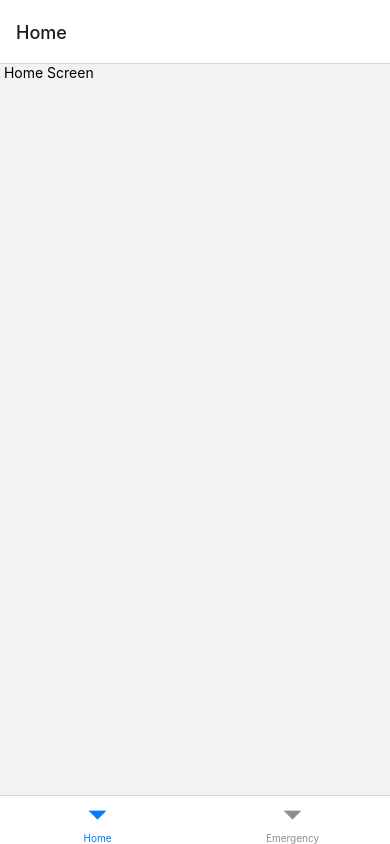
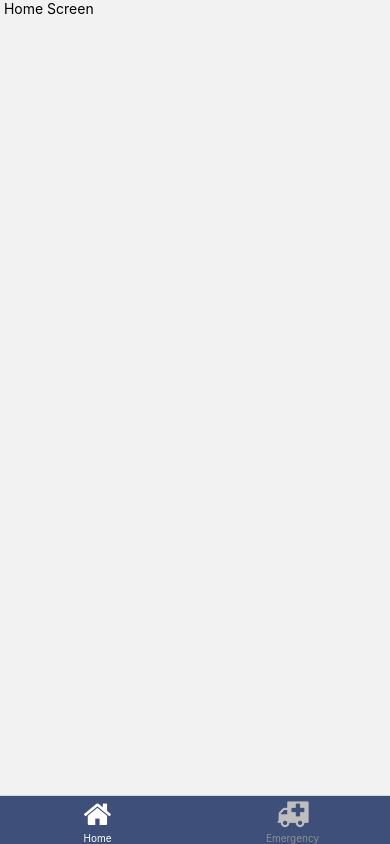
Before and after one commit to Hussein-omar-osman/covid-19-tracker-app-RN, a React Native app: screen / in a window 390 px wide. Built offline with nearby package versions, Linux system fonts and the light colour scheme.

Commit message:
adding icons at the bottom tabs

```diff
--- a/MainNavigation.js
+++ b/MainNavigation.js
@@ -3,15 +3,46 @@ import { NavigationContainer } from '@react-navigation/native';
 import { createBottomTabNavigator } from '@react-navigation/bottom-tabs';
 import Home from './components/Home';
 import Emergency from './components/Emergency';
+import Icon from 'react-native-vector-icons/FontAwesome';
 
 const Tab = createBottomTabNavigator();
 
 export default function MainNavigation() {
   return (
     <NavigationContainer>
-      <Tab.Navigator>
-        <Tab.Screen name='Home' component={Home}></Tab.Screen>
-        <Tab.Screen name='Emergency' component={Emergency}></Tab.Screen>
+      <Tab.Navigator
+        screenOptions={{
+          headerShown: false,
+          tabBarActiveTintColor: 'white',
+          tabBarStyle: { backgroundColor: '#3E4F7A' },
+        }}
+      >
+        <Tab.Screen
+          name='Home'
+          component={Home}
+          options={{
+            tabBarIcon: ({ focused }) => (
+              <Icon
+                name='home'
+                size={30}
+                color={focused ? 'white' : '#BEBEBE'}
+              />
+            ),
+          }}
+        ></Tab.Screen>
+        <Tab.Screen
+          name='Emergency'
+          component={Emergency}
+          options={{
+            tabBarIcon: ({ focused }) => (
+              <Icon
+                name='ambulance'
+                size={30}
+                color={focused ? 'white' : '#BEBEBE'}
+              />
+            ),
+          }}
+        ></Tab.Screen>
       </Tab.Navigator>
     </NavigationContainer>
   );
--- a/package.json
+++ b/package.json
@@ -17,6 +17,7 @@
     "react": "17.0.2",
     "react-dom": "17.0.2",
     "react-native": "0.68.2",
+    "react-native-vector-icons": "^9.2.0",
     "react-native-web": "0.17.7"
   },
   "devDependencies": {
```
Also changed, not shown: 1 other file (tests, documents, lock files or other folders).
